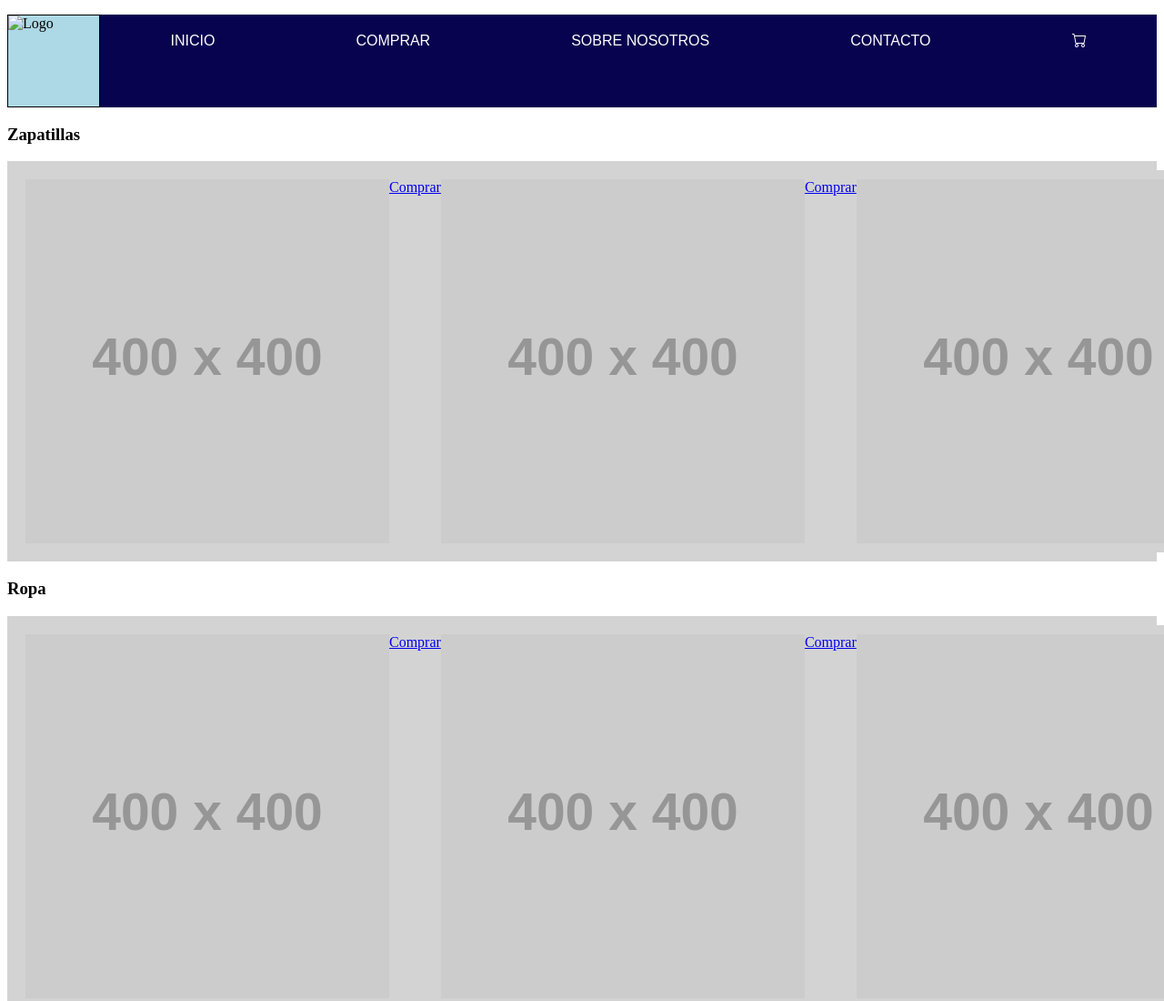
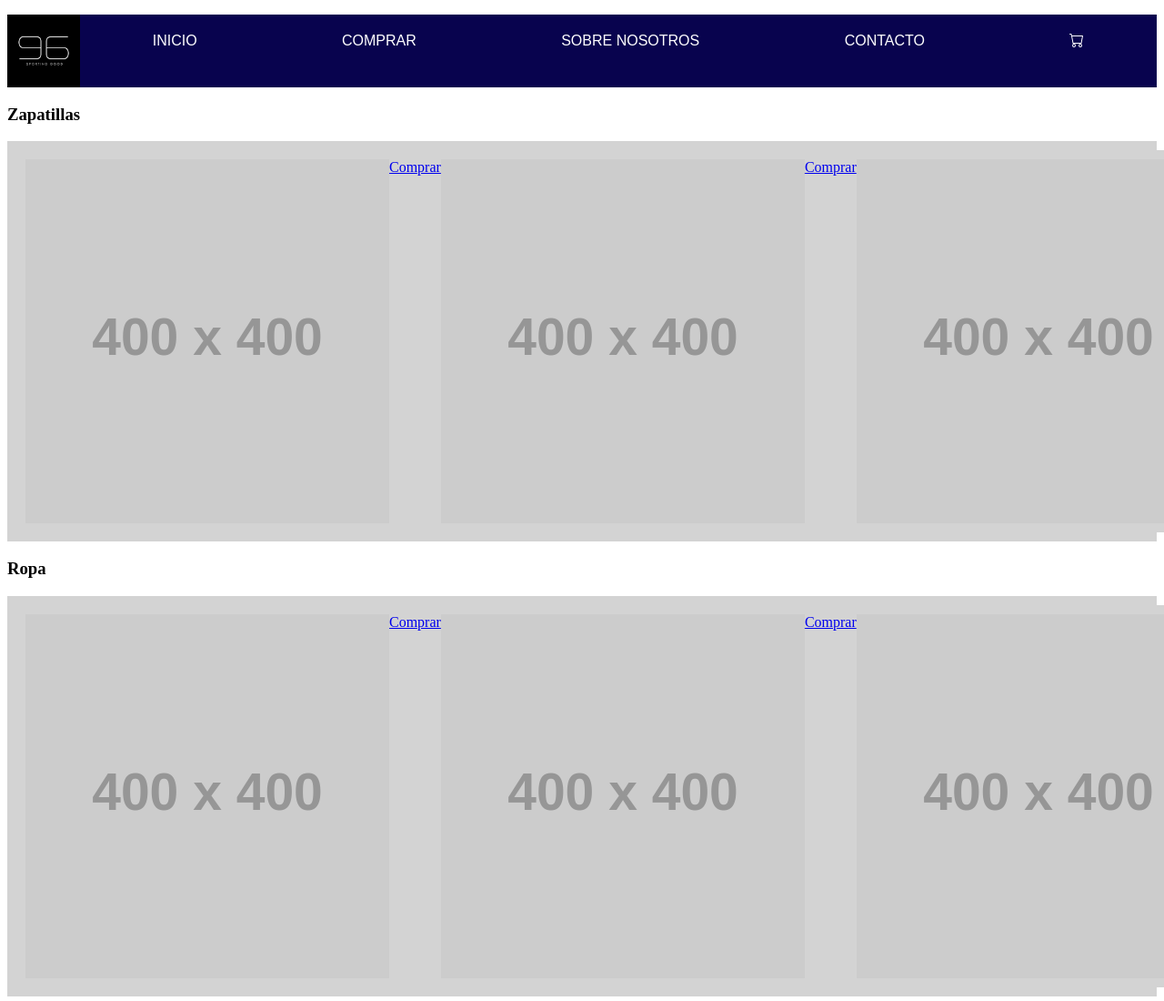
Before and after one commit to nazitatoledo04/Proyecto-Final, a plain HTML site: page pages/comprar.html in a window 1280 px wide. Shown: the top 1100 px of the page at 91% size. Drawn offline with Linux system fonts and the light colour scheme; placeholder pictures from the web are drawn by us.

Commit message:
Compra section

```diff
--- a/css/estilo.css
+++ b/css/estilo.css
@@ -54,12 +54,7 @@ ul {
     padding: 10px;
     background-color: lightgray;
   }
-  div {
-    width: 100px;
-    height: 100px;
-    background-color: lightblue;
-    border: solid 1px;
-  }
+
   .Barva {
     justify-content: center;
   }
--- a/pages/comprar.html
+++ b/pages/comprar.html
@@ -13,10 +13,10 @@
     <header>
         <nav>
             <ul>
-                <div>
-                    <img src="./img/logo/Teal Black _ White Wellness Fitness Gym Logo.jpg" alt="Logo" width="80"
+
+                    <img src="../assets/img/logo/Teal Black & White Wellness Fitness Gym Logo.jpg" alt="Logo" width="80"
                         height="80">
-                </div>
+
                 <li><a href="../index.html">Inicio</a></li>
                 <li><a href="./comprar.html">Comprar</a>
                 <li><a href="./sobrenosotros.html">Sobre Nosotros</a></li>
```
